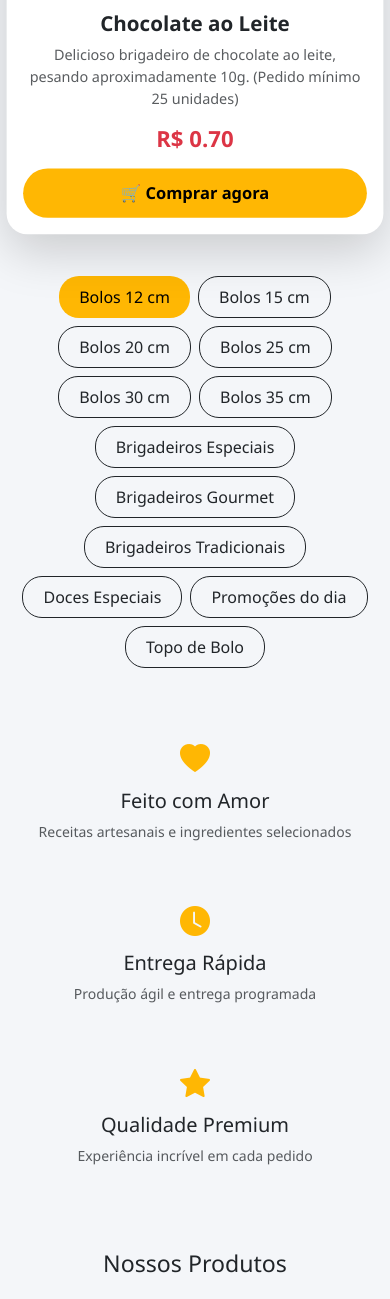
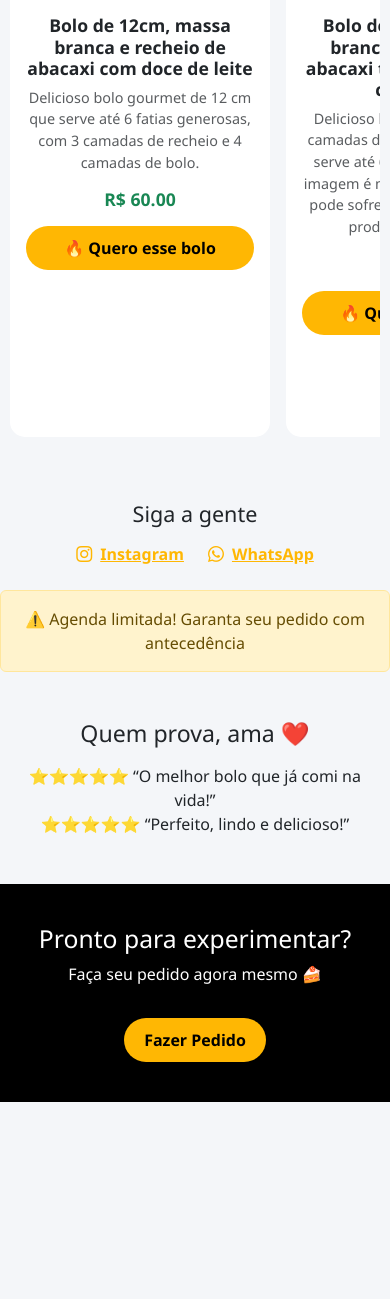
Before and after one commit to matheusfelipesquarante-max/doce-suspiro, a Flask app: page / in a window 390 px wide. Shown: the part 2047-3346 px from the top of the page. After the commit the page ends 3149 px from the top, so only its background shows below. Run offline with Flask 3, Linux system fonts and the light colour scheme; data comes from the database, SQL or seed files in the repository.

Commit message:
feat: adicionando melhorias na landing

```diff
--- a/doce_suspiro/templates/landing.html
+++ b/doce_suspiro/templates/landing.html
@@ -3,9 +3,11 @@
 {% block content %}
 
 <style>
-/* HERO */
+/* =========================
+   HERO (RESPONSIVO)
+========================= */
 .hero {
-    min-height: 90vh;
+    min-height: 75vh;
 
     background:
         linear-gradient(rgba(0,0,0,0.65), rgba(0,0,0,0.65)),
@@ -13,22 +15,67 @@
 
     background-size: cover;
     background-position: center;
-    background-repeat: no-repeat;
 
     display: flex;
     align-items: center;
     justify-content: center;
     text-align: center;
 
-    /* 👇 AQUI ESTÁ A MÁGICA */
-    border-bottom-left-radius: 80px;
-    border-bottom-right-radius: 80px;
+    border-bottom-left-radius: 50px;
+    border-bottom-right-radius: 50px;
+}
 
-    overflow: hidden;
+.hero h1 {
+    font-size: 2rem;
+    font-weight: bold;
 }
+
+.hero p {
+    font-size: 1rem;
+}
+
+/* =========================
+   BOTÕES
+========================= */
+.btn-main {
+    background: #ffb703;
+    border: none;
+    color: #000;
+    font-weight: bold;
+    border-radius: 30px;
+    padding: 10px 20px;
+    transition: 0.3s;
+}
+
+.btn-main:hover {
+    transform: scale(1.05);
+    background: #ff9800;
+}
+
+/* =========================
+   CATEGORIAS (SCROLL)
+========================= */
+.categoria-container {
+    display: flex;
+    overflow-x: auto;
+    gap: 10px;
+    padding-bottom: 10px;
+}
+
+.categoria-container::-webkit-scrollbar {
+    height: 5px;
+}
+
+.categoria-container::-webkit-scrollbar-thumb {
+    background: #ffb703;
+    border-radius: 10px;
+}
+
 .categoria-btn {
+    white-space: nowrap;
     border-radius: 20px;
-    padding: 8px 20px;
+    padding: 8px 16px;
+    font-size: 14px;
     transition: 0.3s;
 }
 
@@ -38,124 +85,92 @@
     border: none;
 }
 
-.categoria-btn:hover {
-    background: #ffe0a3;
-}
-/* TEXTO HERO */
-.hero h1 {
-    font-size: 3rem;
-    font-weight: bold;
-    text-shadow: 2px 2px 10px rgba(0,0,0,0.5);
+/* =========================
+   PRODUTOS (IFOOD STYLE)
+========================= */
+.produtos-container {
+    display: flex;
+    overflow-x: auto;
+    gap: 15px;
+    padding-bottom: 15px;
+    scroll-behavior: smooth;
 }
 
-.hero p {
-    font-size: 1.2rem;
-    text-shadow: 1px 1px 8px rgba(0,0,0,0.5);
+.produtos-container::-webkit-scrollbar {
+    height: 6px;
+}
+.container {
+    max-width: 100%;
+    padding-left: 10px;
+    padding-right: 10px;
 }
 
-/* BOTÕES */
-.btn-main {
+.produtos-container::-webkit-scrollbar-thumb {
     background: #ffb703;
-    border: none;
-    color: #000;
-    font-weight: bold;
-    border-radius: 30px;
-    padding: 12px 30px;
-    transition: 0.3s;
+    border-radius: 10px;
 }
 
-.btn-main:hover {
-    transform: scale(1.05);
-    background: #ff9800;
+.produto-item {
+    min-width: 250px;
+    display: inline-block;
 }
 
-/* CARDS */
+/* =========================
+   CARD PRODUTO
+========================= */
 .card-produto {
-    border: none;
-    border-radius: 20px;
+    border-radius: 15px;
     overflow: hidden;
     transition: 0.3s;
 }
 
-.card-produto:hover {
-    transform: translateY(-8px) scale(1.02);
-    box-shadow: 0 10px 30px rgba(0,0,0,0.2);
+.card-produto img {
+    height: 150px;
+    width: 100%;
+    object-fit: cover;
 }
 
-.card-produto img {
-    height: 220px;
-    object-fit: cover;
-    transition: 0.3s;
+.card-produto h5 {
+    font-size: 1.1rem;
+    font-weight: bold;
 }
 
-.card-produto:hover img {
-    transform: scale(1.1);
+.card-produto p {
+    font-size: 0.9rem;
 }
 
-/* BENEFÍCIOS */
-.beneficio {
-    text-align: center;
-    padding: 20px;
+.card-produto h6 {
+    font-size: 1.1rem;
+    font-weight: bold;
 }
 
-.beneficio i {
-    font-size: 30px;
-    color: #ffb703;
+.card-produto:hover {
+    transform: translateY(-5px);
+    box-shadow: 0 10px 25px rgba(0,0,0,0.2);
 }
 
-/* CTA FINAL */
-.cta {
-    background: #000;
-    color: white;
-    padding: 60px 20px;
-    text-align: center;
+/* =========================
+   PROMOÇÕES
+========================= */
+.promo-container {
+    display: flex;
+    overflow-x: auto;
+    gap: 15px;
 }
 
-/* SOCIAL */
-.social a {
-    margin: 10px;
-    text-decoration: none;
-    font-weight: bold;
-    color: #ffb703;
-}
-.social-icon {
-    display: flex;
-    align-items: center;
-    gap: 8px;
-    font-weight: bold;
-    text-decoration: none;
-    color: #ffb703;
-    font-size: 18px;
-    transition: 0.3s;
-}
-
-.social-icon i {
-    font-size: 22px;
-}
-
-.social-icon:hover {
-    transform: scale(1.1);
-    color: #ff9800;
-}
-/* PROMOÇÕES */
 .promo-card {
-    border-radius: 20px;
+    min-width: 250px;
+    border-radius: 15px;
     overflow: hidden;
     position: relative;
-    transition: 0.3s;
-}
-
-.promo-card:hover {
-    transform: scale(1.05);
-    box-shadow: 0 10px 30px rgba(0,0,0,0.25);
 }
 
 .promo-card img {
-    height: 200px;
+    height: 150px;
+    width: 100%;
     object-fit: cover;
 }
 
-/* TAG PROMO */
 .promo-badge {
     position: absolute;
     top: 10px;
@@ -164,11 +179,65 @@
     color: white;
     padding: 5px 10px;
     font-size: 12px;
-    font-weight: bold;
     border-radius: 10px;
 }
-.promo-card {
-    animation: pulse 1.5s infinite;
+
+/* =========================
+   BENEFÍCIOS
+========================= */
+.beneficio {
+    text-align: center;
+    padding: 15px;
+}
+
+.beneficio i {
+    font-size: 24px;
+    color: #ffb703;
+}
+
+/* =========================
+   SOCIAL
+========================= */
+.social-icon {
+    display: flex;
+    align-items: center;
+    gap: 8px;
+    font-weight: bold;
+    color: #ffb703;
+    font-size: 16px;
+}
+
+/* =========================
+   CTA
+========================= */
+.cta {
+    background: #000;
+    color: white;
+    padding: 40px 20px;
+    text-align: center;
+}
+
+/* =========================
+   MOBILE FIRST AJUSTES
+========================= */
+@media (min-width: 768px) {
+
+    .hero h1 {
+        font-size: 3rem;
+    }
+
+    .hero p {
+        font-size: 1.2rem;
+    }
+
+    .card-produto img {
+        height: 220px;
+    }
+
+    .produto-item {
+        min-width: 300px;
+    }
+
 }
 
 @keyframes pulse {
@@ -199,10 +268,10 @@
         🔥 Promoções do Dia
     </h3>
 
-    <div class="row justify-content-center">
+    <div class="promo-container">
 
         {% for p in promocoes %}
-        <div class="col-md-4 mb-4">
+        <div style="min-width: 250px;">
 
             <div class="card shadow-lg border-0 promo-card">
 
@@ -250,7 +319,7 @@
 </div>
 <div class="container mt-4 text-center">
 
-    <div class="d-flex justify-content-center flex-wrap gap-2">
+    <div class="categoria-container">
 
         {% for c in categorias %}
         <button class="btn btn-outline-dark categoria-btn"
@@ -294,11 +363,12 @@
 
     <h3 class="mb-4 text-center">Nossos Produtos</h3>
 
-    <div class="row">
+    <div class="d-flex overflow-auto gap-3 pb-3" style="scroll-snap-type: x mandatory;">
 
         {% for p in produtos %}
-        <div class="col-md-4 mb-4 produto-item"
-            data-categoria="{{ p.categoria }}">
+        <div class="produto-item"
+            data-categoria="{{ p.categoria }}"
+            style="min-width: 260px;">
 
             <div class="card card-produto h-100">
 
@@ -410,7 +480,7 @@ function filtrarCategoria(categoria, botao) {
     produtos.forEach(produto => {
 
         if (produto.dataset.categoria === categoria) {
-            produto.style.display = 'block';
+            produto.style.display = 'inline-block';
         } else {
             produto.style.display = 'none';
         }
```
